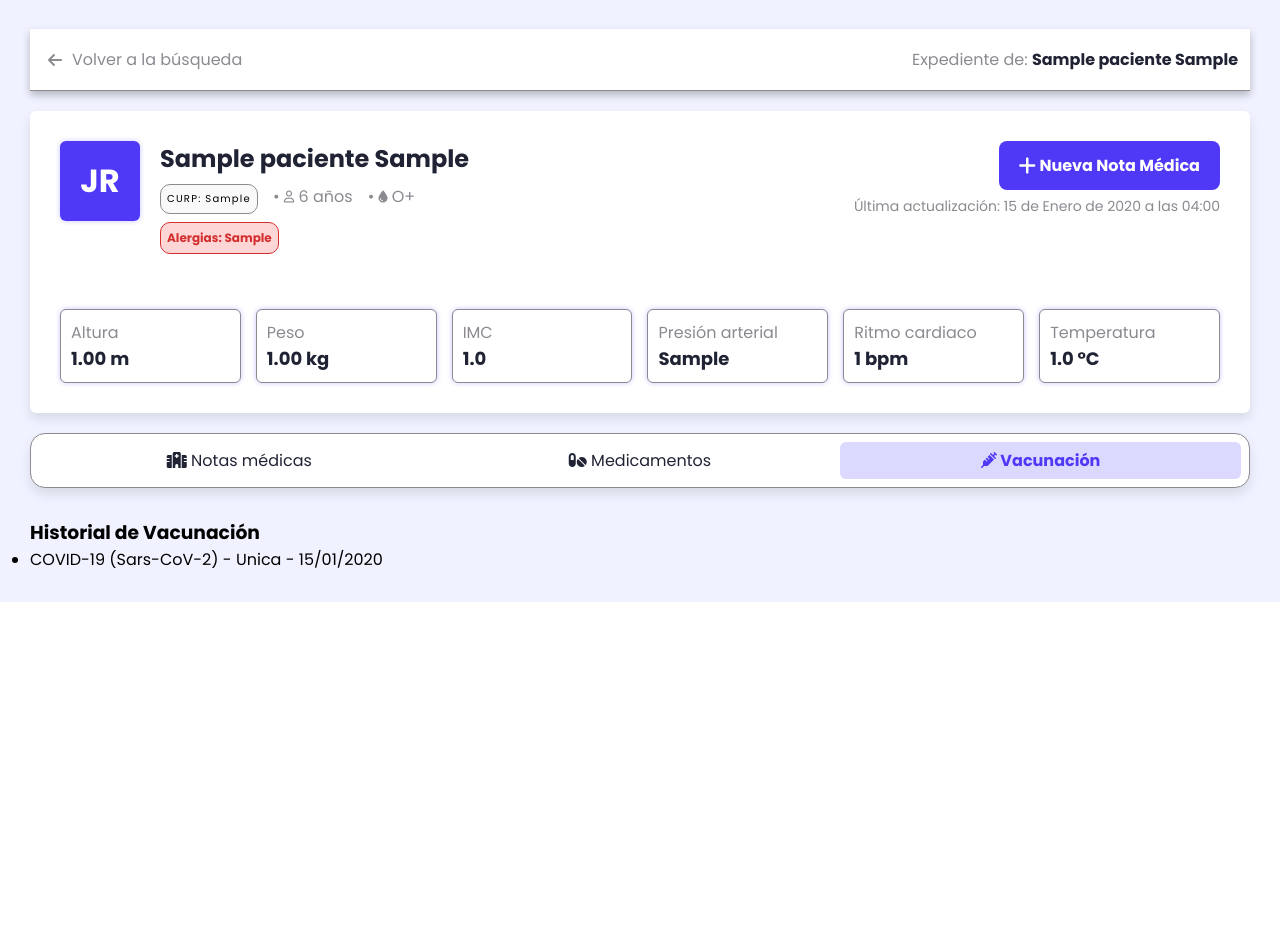
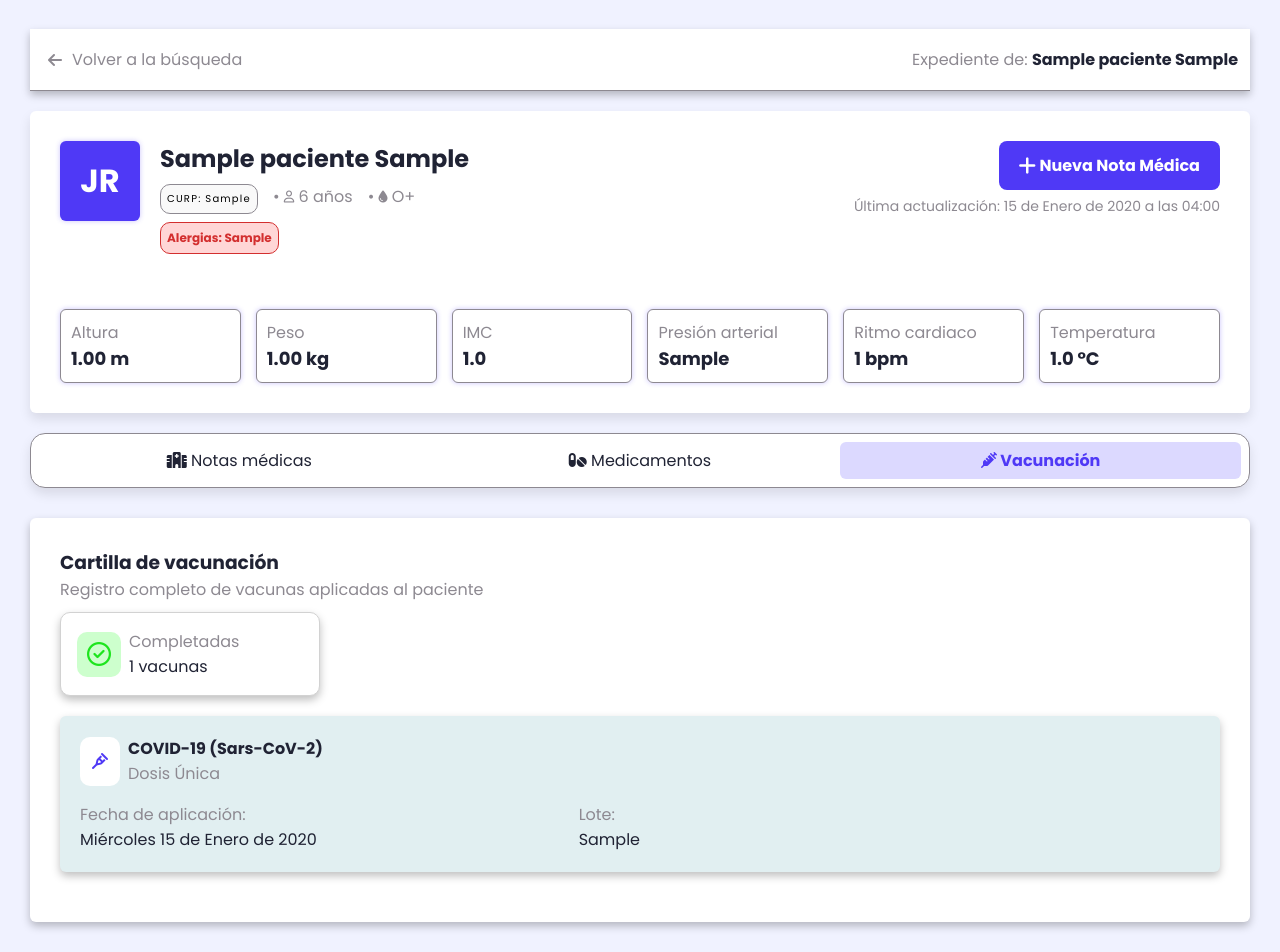
Before and after one commit to AlanMtz02/Proyecto-Integrador-I, a Django app: page /expediente/1/vacunas/ in a window 1280 px wide. Shown: the part 177-1129 px from the top of the page. Before the commit the page ends 779 px from the top, so only its background shows below. Run offline with Django 5.2, Linux system fonts and the light colour scheme; a user stored in the database is signed in; tables that the repository leaves empty hold one stand-in row (values such as "Sample post").

Commit message:
Agregado diseño del menu vacunacion

```diff
--- a/clinica/models.py
+++ b/clinica/models.py
@@ -103,6 +103,9 @@ class Medicamento(models.Model):
 
 #clinica_vacuna
 class Vacuna(models.Model):
+    #El primer argumento es como se guarda en la bd y el segundo es la etiqueta legible para el html
+    # vacuna_get_campo_display
+    # {{vacuna.get_dosis_display}} para obtener el segundo argumento para la dosis
     VACUNA_CHOICES = [
         ('COVID-19', 'COVID-19 (Sars-CoV-2)'),
         ('BCG', 'BCG (Tuberculosis)'),
--- a/static/css/estilos.css
+++ b/static/css/estilos.css
@@ -1180,4 +1180,88 @@ tbody tr td {
 /*AQUI COMIENZA LA SECCION VACUNAS*/
 .base_expediente_vacunas{
     width: 100%;
+    padding: 30px;
+    background-color: #ffffff;
+    box-shadow: 0 4px 8px rgba(0, 0, 0, 0.25);
+    border-radius: 6px;
 }
+
+.base_expediente_vacunas_inicio h3{
+    color: var(--texto-negro);
+}
+
+.base_expediente_vacunas_inicio p{
+    color: var(--texto-claro);
+}
+
+.base_expediente_vacunas_card_cantidad{
+    background-color: #ffffff;
+    border-radius: 10px;
+    box-shadow: 0 4px 8px rgba(0, 0, 0, 0.25);
+    padding: 16px;
+    display: flex;
+    align-items: center;
+    gap:8px;
+    width: 260px;
+    margin-top: 10px;
+    margin-bottom: 20px;
+    border: 1px solid #d2d2d2;
+}
+
+.icono_vacunas_cantidad{
+    border-radius: 10px;
+    background-color: rgb(205, 255, 205);
+    padding: 10px;
+}
+
+.info_vacunas_cantidad p:first-child{
+    color:var(--texto-claro);
+}
+
+.info_vacunas_cantidad p:nth-child(2){
+    color: var(--texto-negro);
+}
+
+.base_expediente_vacunas_card{
+    padding: 20px;
+    background-color: #e1eff1;
+    border-radius: 6px;
+    box-shadow: 0 4px 8px rgba(0, 0, 0, 0.25);
+    margin-bottom: 20px;
+}
+
+.base_expediente_vacunas_header{
+    display: flex;
+    align-items: center;
+    gap: 8px;
+    margin-bottom: 16px;
+}
+
+.icono_vacunas_header{
+    border-radius: 10px;
+    background-color: #ffffff ;
+    padding: 12px;
+}
+
+.info_vacunas_header h4{
+    color: var(--texto-negro);
+}
+
+.info_vacunas_header p{
+    color: var(--texto-claro);
+}
+
+.base_expediente_vacunas_card_body{
+    width: 50%;
+    display: flex;
+    justify-content: space-between;
+
+}
+
+.vacunas_card_body_titulo{
+    color: var(--texto-claro);
+}
+
+.vacunas_card_body_valor{
+    color: var(--texto-negro);
+}
--- a/templates/clinica/base_expediente.html
+++ b/templates/clinica/base_expediente.html
@@ -43,7 +43,7 @@
         <a href="{% url 'crear_nota_medica' paciente.id %}"
           ><i class="fa-solid fa-plus fa-lg"></i> Nueva Nota Médica</a
         >
-        <p>Última actualización: {{ ultima_nota.fecha_hora }}</p>
+        <p>Última actualización: {{ ultima_nota.fecha_hora|default:"Sin citas" }}</p>
       </div>
     </div>
 
@@ -82,12 +82,12 @@
         {% else %}
          <div class="base_expediente_card_vitals">
             <p class="base_expediente_card_vitals_titulo">Altura</p>
-            <p class="base_expediente_card_vitals_valor"> --</p>
+            <p class="base_expediente_card_vitals_valor"> -- m</p>
         </div>
 
         <div class="base_expediente_card_vitals">
             <p class="base_expediente_card_vitals_titulo">Peso</p>
-            <p class="base_expediente_card_vitals_valor"> --</p>
+            <p class="base_expediente_card_vitals_valor"> -- kg</p>
         </div>
 
         <div class="base_expediente_card_vitals">
@@ -102,12 +102,12 @@
 
         <div class="base_expediente_card_vitals">
             <p class="base_expediente_card_vitals_titulo">Ritmo cardiaco</p>
-            <p class="base_expediente_card_vitals_valor"> --</p>
+            <p class="base_expediente_card_vitals_valor"> -- bpm</p>
         </div>
 
         <div class="base_expediente_card_vitals">
             <p class="base_expediente_card_vitals_titulo">Temperatura</p>
-            <p class="base_expediente_card_vitals_valor"> --</p>
+            <p class="base_expediente_card_vitals_valor"> -- °C</p>
         </div>
         {% endif %}
     </div>
--- a/templates/clinica/expediente_vacunas.html
+++ b/templates/clinica/expediente_vacunas.html
@@ -2,14 +2,55 @@
 {% extends 'clinica/base_expediente.html' %}
 {% block contenido_menu %}
 <section class="base_expediente_vacunas">
-    <h3>Historial de Vacunación</h3>
-    <ul>
-        {% for vac in vacunas %}
-            <li>{{ vac.get_nombre_display }} - {{ vac.dosis }} - {{ vac.fecha_aplicacion|date:"d/m/Y" }}</li> <!--Vacunas no tiene hora-->
-        {% empty %}
-            <li>No hay vacunas registradas.</li>
-        {% endfor %}
-    </ul>
+    <div class="base_expediente_vacunas_inicio">
+        <h3>Cartilla de vacunación</h3>
+        <p>Registro completo de vacunas aplicadas al paciente</p>
+    </div>
+    {% if vacunas %}
+    <div class="base_expediente_vacunas_card_cantidad">
+        <div class="icono_vacunas_cantidad">
+            <i class="fa-regular fa-circle-check fa-xl" style="color: rgb(29, 229, 29);"></i>
+        </div>
+        <div class="info_vacunas_cantidad">
+            <p>Completadas</p>
+            <p> {{ vacunas|length }} vacunas</p>
+        </div>
+
+    </div>
+    {% for vacuna in vacunas %}
+    <div class="base_expediente_vacunas_card">
+        <div class="base_expediente_vacunas_header">
+
+            <div class="icono_vacunas_header">
+                <i class="fa-solid fa-crutch" style="color: #4f39f6;"></i>
+            </div>
+            <div class="info_vacunas_header">
+                <h4> {{ vacuna.get_nombre_display }} </h4>
+                <p> {{ vacuna.get_dosis_display }} </p>
+            </div>
+
+
+        </div>
+
+        <div class="base_expediente_vacunas_card_body">
+
+            <div class="vacunas_card_body_fecha">
+                <p class="vacunas_card_body_titulo">Fecha de aplicación:</p>
+                <p class="vacunas_card_body_valor"> {{ vacuna.fecha_aplicacion|date:"l d \\d\\e F \\d\\e Y" }} </p>
+            </div>
+
+            <div class="vacunas_card_body_lote">
+                <p class="vacunas_card_body_titulo">Lote:</p>
+                <p class="vacunas_card_body_valor"> {{ vacuna.lote }} </p>
+            </div>
+        </div>
+    </div>
+    {% endfor %}
+    {% else %}
+    <div class="base_expediente_vacunas_inicio">
+        <p>No hay vacunas registradas para el paciente.</p>
+    </div>
+    {% endif %}
 
 </section>
 
```
